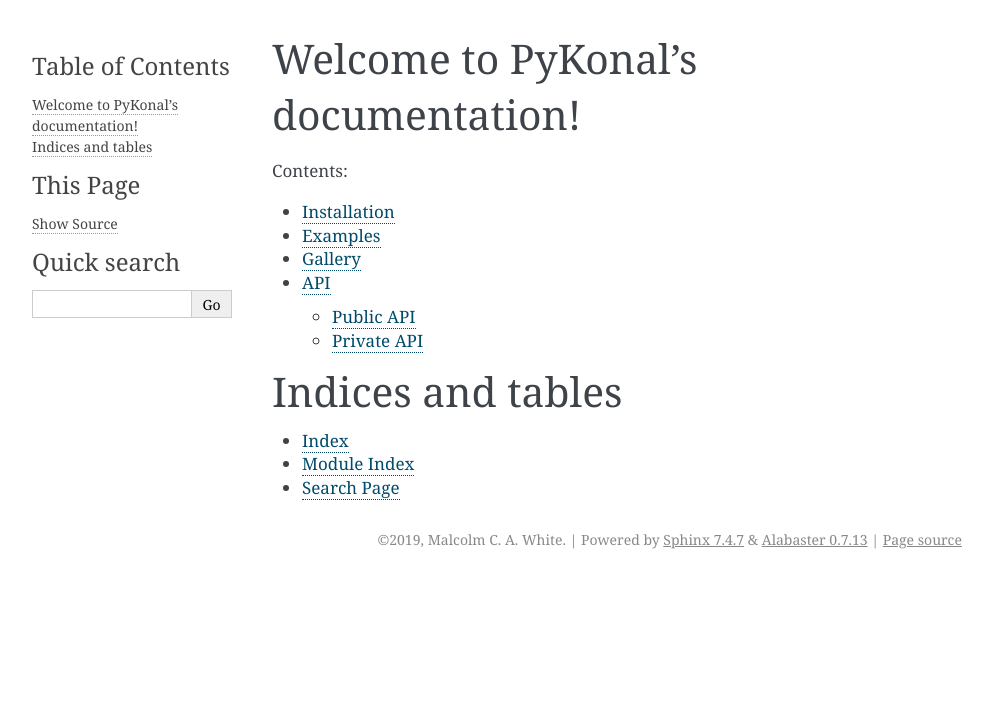
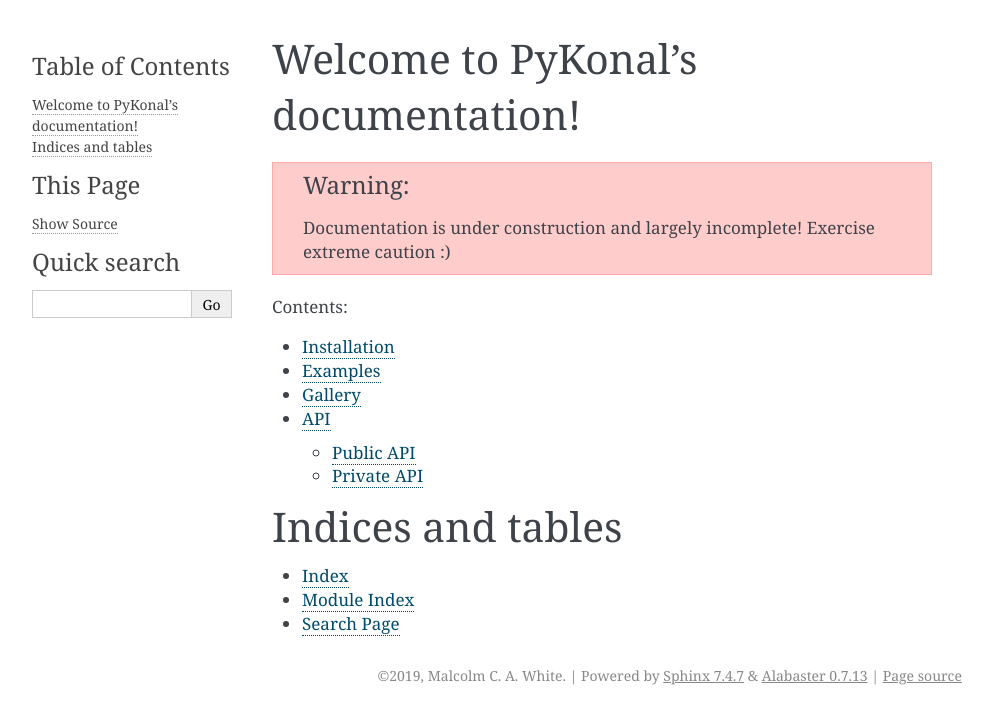
Before and after one commit to malcolmw/pykonal-docs, a Sphinx documentation site: the page built from source/index.rst, in a window 1280 px wide. Shown: the top 724 px of the page, without its empty margins (148-1141 px from the left). Built offline with Sphinx 7.4.7, drawn with Linux system fonts in a browser that asks for light colours.

Commit message:
Add construction warning.

```diff
--- a/source/index.rst
+++ b/source/index.rst
@@ -5,6 +5,9 @@
 
 Welcome to PyKonal's documentation!
 ===================================
+
+.. warning:: Documentation is under construction and largely incomplete!
+    Exercise extreme caution :)
 
 .. toctree::
    :maxdepth: 2
```
